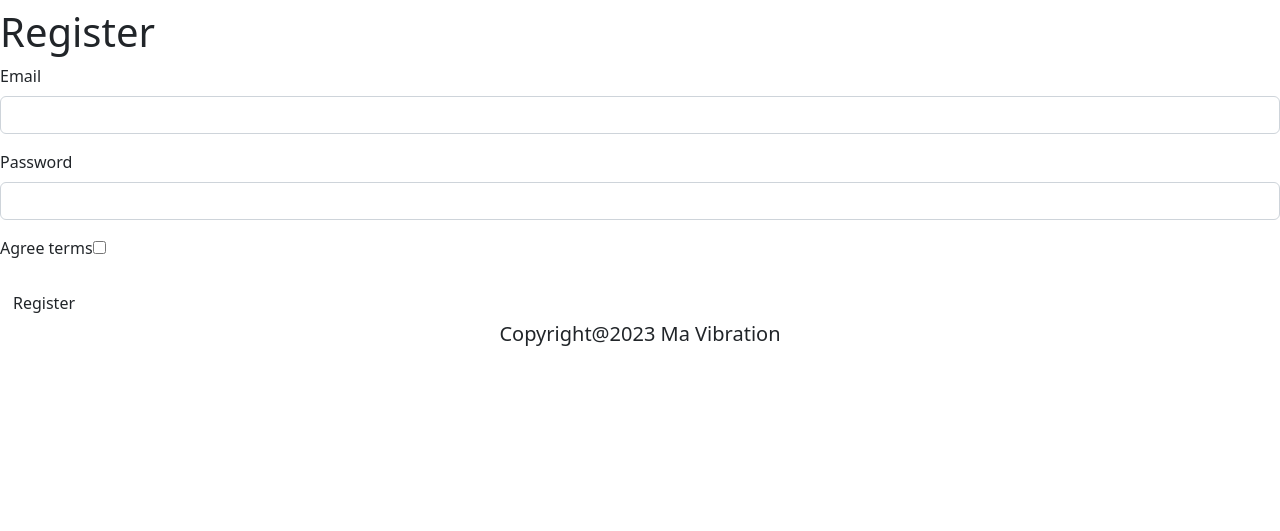
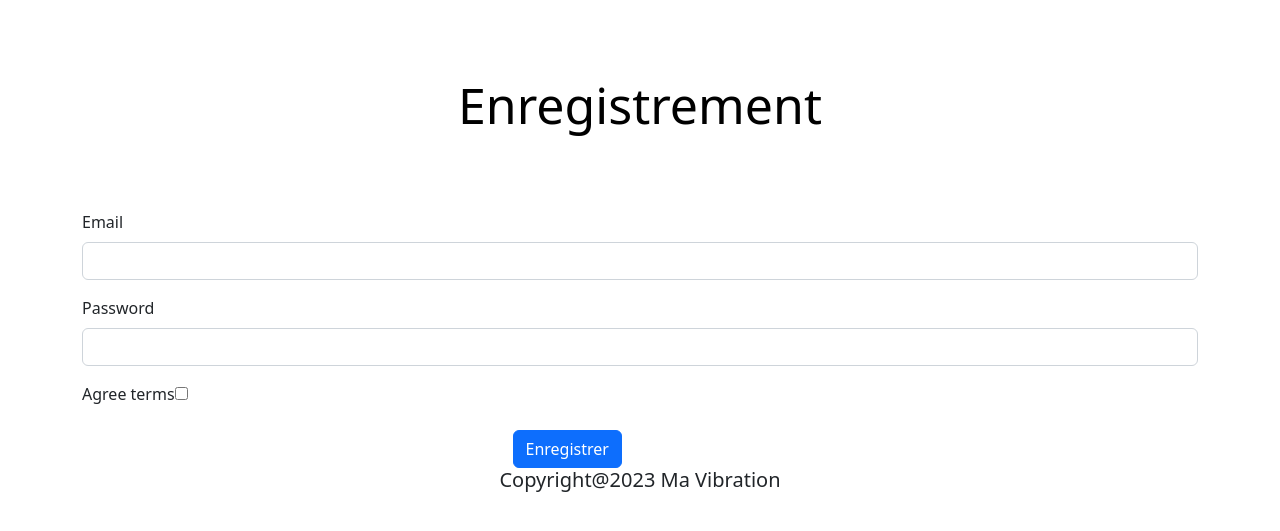
Before and after one commit to Kamul-droid/RapportDeSeance, a Symfony app: template templates/registration/register.html.twig in a window 1280 px wide. Shown: the top 531 px of the page. Run offline with Twig, Linux system fonts and the light colour scheme; the template is opened without the code that fills it, so the values that code supplies are empty; form fields are guessed from the names that the template uses; some libraries are stand-ins or nearby versions.

Commit message:
update register

```diff
--- a/templates/registration/register.html.twig
+++ b/templates/registration/register.html.twig
@@ -3,15 +3,26 @@
 {% block title %}Register{% endblock %}
 
 {% block body %}
-    <h1>Register</h1>
-
+<section>
+    <div class="container " style="margin:auto;">
+        <div class="form-group col-lg-12 ">
+            <h1 class="text-center " style="color:black; margin:75px 50px; font-size:50px;">Enregistrement</h1>
+        </div>
         {{ form_start(registrationForm) }}
             {{ form_row(registrationForm.email) }}
             {{ form_row(registrationForm.plainPassword, {
                 label: 'Password'
             }) }}
             {{ form_row(registrationForm.agreeTerms) }}
+            <div class="row" style="justify-content:center; margin:auto;">
 
-        <button type="submit" class="btn">Register</button>
+                <div class="col-3">
+                    <button type="submit" class="btn btn-primary">Enregistrer</button>
+                </div>
+            </div>
         {{ form_end(registrationForm) }}
+    </div>
+</section>
+
+
 {% endblock %}
```
Lines whose indentation alone changed are shown as unchanged.
